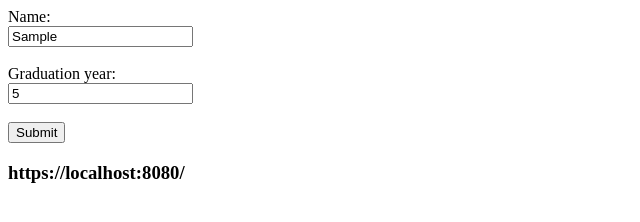
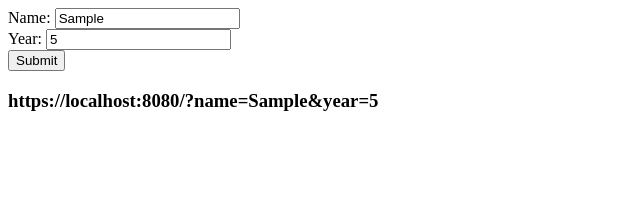
Before and after one commit to acciojob/sharable-urls-srimythri1018, a website: page main.html in a window 1280 px wide. Both pictures are taken after typing "Sample", "5" into the empty fields and a click on the button "Submit". Shown: the whole page, without its empty margins (0-640 px from the left). Drawn offline with Linux system fonts and the light colour scheme.

Commit message:
created a submission

```diff
--- a/main.html
+++ b/main.html
@@ -1,15 +1,33 @@
 <!DOCTYPE html>
 <html>
+  <head>
+    <title>URL Form</title>
+    <script>
+      function updateUrl() {
+        // Get the input values
+        var name = document.getElementById("name").value;
+        var year = document.getElementById("year").value;
+
+        // Build the query string
+        var queryString = "?";
+        queryString += "name=" + encodeURIComponent(name);
+        queryString += "&year=" + encodeURIComponent(year);
+
+        // Update the URL display
+        document.getElementById("url").textContent = "https://localhost:8080/" + queryString;
+      }
+    </script>
+  </head>
   <body>
-	  <lable for="name">Name:</lable></br>
-	  <input type="text" id="name" name="name"><br></br>
-	  <lable for="year">Graduation year:</lable></br>
-	  <input type="number" id="year" name="year"><br>
-  </br><button type="button" id="button" onclick="updateUrl()">Submit</button>
-	  <h3 id="url"> https://localhost:8080/ </h3>
-    <script type="text/javascript" src="./script.js">
-
-</script>
+    <form>
+      <label for="name">Name:</label>
+      <input type="text" id="name" name="name">
+      <br>
+      <label for="year">Year:</label>
+      <input type="number" id="year" name="year">
+      <br>
+      <button type="button" id="button" onclick="updateUrl()">Submit</button>
+    </form>
+    <h3 id="url">https://localhost:8080/</h3>
   </body>
-
 </html>
--- a/script.js
+++ /dev/null
@@ -1,10 +0,0 @@
-// your code here
-function updateUrl()()
-			{
-				var name=getElementById("name").value;
-				var year=getElementById("year").value;
-				var queryString = "?";
-                 queryString += "name=" + encodeURIComponent(name);
-                 queryString += "&year=" + encodeURIComponent(year);
-				 document.getElementById("url").textContent = "https://localhost:8080/" + queryString;
-			}
```
